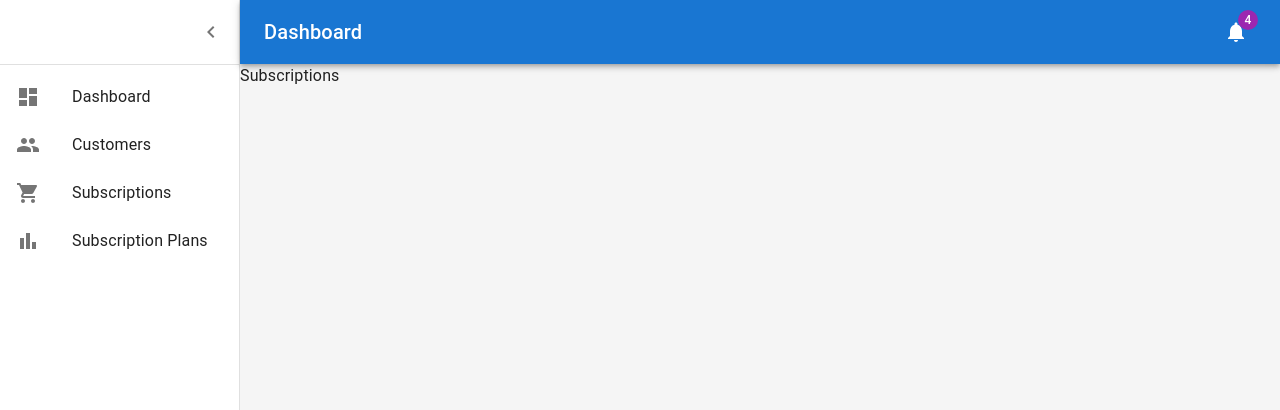
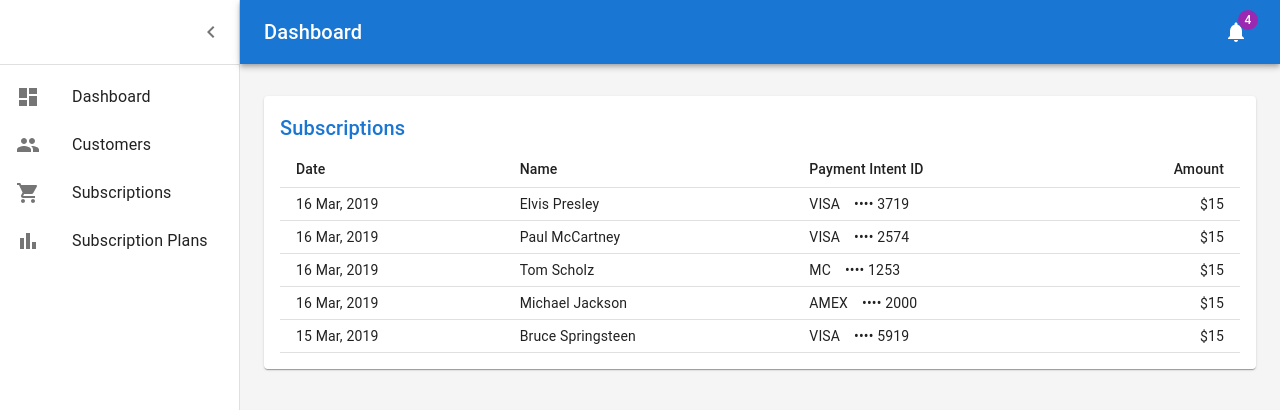
Before and after one commit to lojithv/audioactr-admin, a React (Create React App) app: page /admin/subscriptions in a window 1280 px wide. Shown: the top 410 px of the page. Built offline with nearby package versions, Linux system fonts and the light colour scheme.

Commit message:
fix table data type issues

```diff
--- a/src/components/ReusableTable.tsx
+++ b/src/components/ReusableTable.tsx
@@ -14,18 +14,32 @@ export default function ReusableTable({ columns, rowData, title }: any) {
       <Table size="small">
         <TableHead>
           <TableRow>
-            {columns.map((col: any,i:number) => (
-              <TableCell key={i}>{col.name}</TableCell>
+            {columns.map((col: any, i: number) => (
+              <TableCell
+                key={i}
+                align={i === columns.length - 1 ? "right" : "left"}
+              >
+                {col.name}
+              </TableCell>
             ))}
           </TableRow>
         </TableHead>
         <TableBody>
-          {rowData.map((row: any) => (
-            <TableRow key={row.id}>
-              <TableCell>{row.date}</TableCell>
-              <TableCell>{row.name}</TableCell>
-              <TableCell>{row.paymentMethod}</TableCell>
-              <TableCell align="right">{`$${row.amount}`}</TableCell>
+          {rowData.map((row: any[], i: number) => (
+            <TableRow key={i}>
+              {row.map((c: any, j: number) => {
+                return (
+                  <TableCell align={j === row.length - 1 ? "right" : "left"}>
+                    {c.type
+                      ? c.type === "PRICE"
+                        ? `$${c.amount}`
+                        : c.type === "DURATION"
+                        ? c.months
+                        : c
+                      : c}
+                  </TableCell>
+                );
+              })}
             </TableRow>
           ))}
         </TableBody>
--- a/src/pages/Customers.tsx
+++ b/src/pages/Customers.tsx
@@ -1,11 +1,46 @@
-import React from 'react'
+import * as React from "react";
+import Container from "@mui/material/Container";
+import Grid from "@mui/material/Grid";
+import Paper from "@mui/material/Paper";
+import Chart from "../components/Chart";
+import Deposits from "../components/Deposits";
+import createData from "../helpers/createData";
+import ReusableTable from "../components/ReusableTable";
 
-type Props = {}
+type Props = {};
+
+const rows = [
+  ["16 Mar, 2019", "Elvis Presley", "elvis19@mail.com", "User"],
+  ["16 Mar, 2019", "Paul McCartney", "paul@mail.com", "User"],
+  ["16 Mar, 2019", "Tom Scholz", "tom@mail.com", "User"],
+  ["16 Mar, 2019", "Michael Jackson", "michael@mail.com", "User"],
+  ["15 Mar, 2019", "Bruce Springsteen", "bruce@mail.com", "User"],
+];
+
+const columns = [
+  { name: "Registered Date" },
+  { name: "Name" },
+  { name: "Email Address" },
+  { name: "User Type" },
+];
 
 const Customers = (props: Props) => {
   return (
-    <div>Customers</div>
-  )
-}
+    <Container maxWidth="lg" sx={{ mt: 4, mb: 4 }}>
+      <Grid container spacing={3}>
+        {/* Recent Orders */}
+        <Grid item xs={12}>
+          <Paper sx={{ p: 2, display: "flex", flexDirection: "column" }}>
+            <ReusableTable
+              rowData={rows}
+              columns={columns}
+              title={"Customers"}
+            />
+          </Paper>
+        </Grid>
+      </Grid>
+    </Container>
+  );
+};
 
-export default Customers
+export default Customers;
--- a/src/pages/Dashboard.tsx
+++ b/src/pages/Dashboard.tsx
@@ -1,15 +1,4 @@
 import * as React from "react";
-import { styled, createTheme, ThemeProvider } from "@mui/material/styles";
-import CssBaseline from "@mui/material/CssBaseline";
-import MuiDrawer from "@mui/material/Drawer";
-import Box from "@mui/material/Box";
-import MuiAppBar, { AppBarProps as MuiAppBarProps } from "@mui/material/AppBar";
-import Toolbar from "@mui/material/Toolbar";
-import List from "@mui/material/List";
-import Typography from "@mui/material/Typography";
-import Divider from "@mui/material/Divider";
-import IconButton from "@mui/material/IconButton";
-import Badge from "@mui/material/Badge";
 import Container from "@mui/material/Container";
 import Grid from "@mui/material/Grid";
 import Paper from "@mui/material/Paper";
@@ -19,50 +8,47 @@ import createData from "../helpers/createData";
 import ReusableTable from "../components/ReusableTable";
 
 const rows = [
-  createData(
-    0,
-    '16 Mar, 2019',
-    'Elvis Presley',
-    'VISA ⠀•••• 3719',
-    312.44,
-  ),
-  createData(
-    1,
-    '16 Mar, 2019',
-    'Paul McCartney',
-    'VISA ⠀•••• 2574',
-    866.99,
-  ),
-  createData(2, '16 Mar, 2019', 'Tom Scholz', 'MC ⠀•••• 1253', 100.81),
-  createData(
-    3,
-    '16 Mar, 2019',
-    'Michael Jackson',
-    'AMEX ⠀•••• 2000',
-    654.39,
-  ),
-  createData(
-    4,
-    '15 Mar, 2019',
-    'Bruce Springsteen',
-    'VISA ⠀•••• 5919',
-    212.79,
-  ),
+  [
+    "16 Mar, 2019",
+    "Elvis Presley",
+    "VISA ⠀•••• 3719",
+    { type: "PRICE", amount: 15 },
+  ],
+  [
+    "16 Mar, 2019",
+    "Paul McCartney",
+    "VISA ⠀•••• 2574",
+    { type: "PRICE", amount: 15 },
+  ],
+  [
+    "16 Mar, 2019",
+    "Tom Scholz",
+    "MC ⠀•••• 1253",
+    { type: "PRICE", amount: 15 },
+  ],
+  [
+    "16 Mar, 2019",
+    "Michael Jackson",
+    "AMEX ⠀•••• 2000",
+    { type: "PRICE", amount: 15 },
+  ],
+  [
+    "15 Mar, 2019",
+    "Bruce Springsteen",
+    "VISA ⠀•••• 5919",
+    { type: "PRICE", amount: 15 },
+  ],
 ];
 
 const columns = [
-  {name:"Date"},
-  {name:"Name"},
-  {name:"Payment Intent ID"},
-  {name:"Amount"}
-]
-
-const mdTheme = createTheme();
+  { name: "Date" },
+  { name: "Name" },
+  { name: "Payment Intent ID" },
+  { name: "Amount" },
+];
 
 function DashboardContent() {
-
   return (
-    <ThemeProvider theme={mdTheme}>
     <Container maxWidth="lg" sx={{ mt: 4, mb: 4 }}>
       <Grid container spacing={3}>
         {/* Chart */}
@@ -94,12 +80,15 @@ function DashboardContent() {
         {/* Recent Orders */}
         <Grid item xs={12}>
           <Paper sx={{ p: 2, display: "flex", flexDirection: "column" }}>
-              <ReusableTable rowData={rows} columns={columns} title={"Recent Subscriptions"}/>
+            <ReusableTable
+              rowData={rows}
+              columns={columns}
+              title={"Recent Subscriptions"}
+            />
           </Paper>
         </Grid>
       </Grid>
     </Container>
-    </ThemeProvider>
   );
 }
 
--- a/src/pages/SubscriptionPlans.tsx
+++ b/src/pages/SubscriptionPlans.tsx
@@ -1,11 +1,54 @@
-import React from 'react'
+import * as React from "react";
+import Container from "@mui/material/Container";
+import Grid from "@mui/material/Grid";
+import Paper from "@mui/material/Paper";
+import Chart from "../components/Chart";
+import Deposits from "../components/Deposits";
+import createData from "../helpers/createData";
+import ReusableTable from "../components/ReusableTable";
 
-type Props = {}
+type Props = {};
+
+const rows = [
+  [
+    "Free",
+    "Free",
+    { type: "DURATION", months: "NONE" },
+    ,
+    { type: "PRICE", amount: 0 },
+  ],
+  [
+    "Pro",
+    "Paid",
+    { type: "DURATION", months: 12 },
+    { type: "PRICE", amount: 15 },
+  ],
+];
+
+const columns = [
+  { name: "Plan Name" },
+  { name: "Plan Type" },
+  { name: "Expiration Period (Months)" },
+  { name: "Amount" },
+];
 
 const SubscriptionPlans = (props: Props) => {
   return (
-    <div>SubscriptionPlans</div>
-  )
-}
+    <Container maxWidth="lg" sx={{ mt: 4, mb: 4 }}>
+      <Grid container spacing={3}>
+        {/* Recent Orders */}
+        <Grid item xs={12}>
+          <Paper sx={{ p: 2, display: "flex", flexDirection: "column" }}>
+            <ReusableTable
+              rowData={rows}
+              columns={columns}
+              title={"Subscription Plans"}
+            />
+          </Paper>
+        </Grid>
+      </Grid>
+    </Container>
+  );
+};
 
-export default SubscriptionPlans
+export default SubscriptionPlans;
--- a/src/pages/Subscriptions.tsx
+++ b/src/pages/Subscriptions.tsx
@@ -1,11 +1,71 @@
-import React from 'react'
+import * as React from "react";
+import Container from "@mui/material/Container";
+import Grid from "@mui/material/Grid";
+import Paper from "@mui/material/Paper";
+import Chart from "../components/Chart";
+import Deposits from "../components/Deposits";
+import createData from "../helpers/createData";
+import ReusableTable from "../components/ReusableTable";
 
-type Props = {}
+type Props = {};
+
+const rows = [
+  [
+    "16 Mar, 2019",
+    "Elvis Presley",
+    "VISA ⠀•••• 3719",
+    { type: "PRICE", amount: 15 },
+  ],
+  [
+    "16 Mar, 2019",
+    "Paul McCartney",
+    "VISA ⠀•••• 2574",
+    { type: "PRICE", amount: 15 },
+  ],
+  [
+    "16 Mar, 2019",
+    "Tom Scholz",
+    "MC ⠀•••• 1253",
+    { type: "PRICE", amount: 15 },
+  ],
+  [
+    "16 Mar, 2019",
+    "Michael Jackson",
+    "AMEX ⠀•••• 2000",
+    { type: "PRICE", amount: 15 },
+  ],
+  [
+    "15 Mar, 2019",
+    "Bruce Springsteen",
+    "VISA ⠀•••• 5919",
+    { type: "PRICE", amount: 15 },
+  ],
+];
+
+const columns = [
+  { name: "Date" },
+  { name: "Name" },
+  { name: "Payment Intent ID" },
+  { name: "Amount" },
+];
 
 const Subscriptions = (props: Props) => {
   return (
-    <div>Subscriptions</div>
-  )
-}
+    <Container maxWidth="lg" sx={{ mt: 4, mb: 4 }}>
+      <Grid container spacing={3}>
+        {/* Recent Orders */}
+        <Grid item xs={12}>
+          <Paper sx={{ p: 2, display: "flex", flexDirection: "column" }}>
+            <ReusableTable
+              rowData={rows}
+              columns={columns}
+              title={"Subscriptions"}
+            />
+          </Paper>
+        </Grid>
+      </Grid>
+    </Container>
+  );
+};
 
-export default Subscriptions
+export default Subscriptions;
```
Lines whose indentation alone changed are shown as unchanged.
